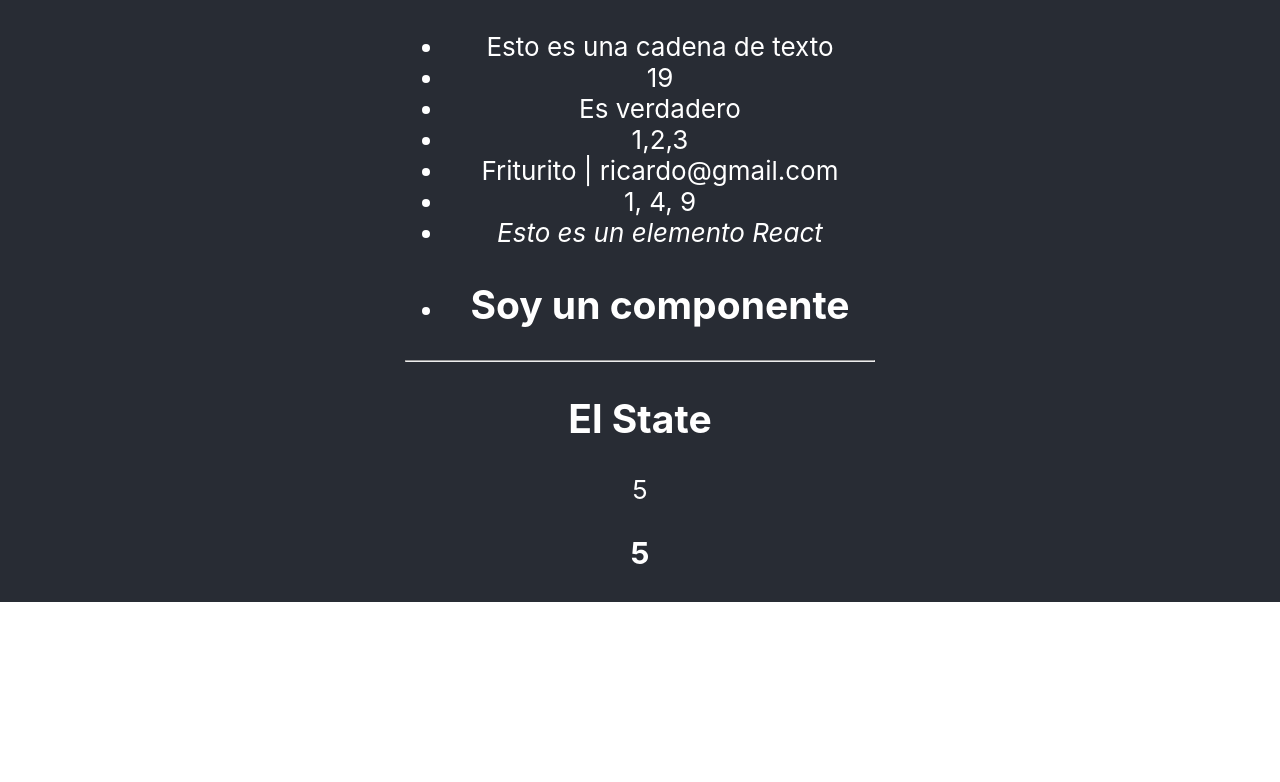
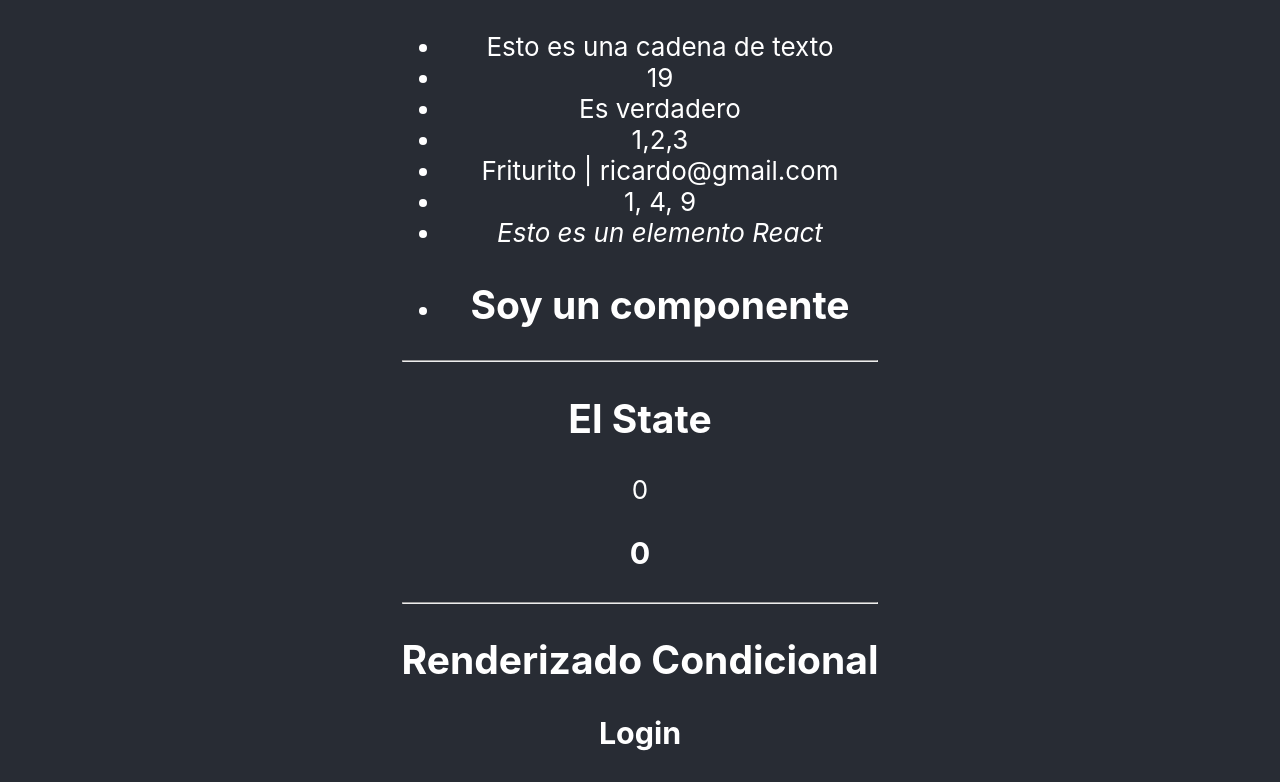
Before and after one commit to Friturito/Curso-De-React, a React (Create React App) app: page / in a window 1280 px wide. Shown: the part 1022-1804 px from the top of the page. Before the commit the page ends 1624 px from the top, so only its background shows below. Built offline with nearby package versions, Linux system fonts and the light colour scheme.

Commit message:
7. Renderizado Condicional + runAtStart Command from CodeSandbox

```diff
--- a/src/App.js
+++ b/src/App.js
@@ -4,6 +4,7 @@
 import Componente from "./components/Componente";
 import Propiedades from "./components/Propiedades";
 import Estado from "./components/Estado";
+import RenderizadoCondicional from "./components/RenderizadoCondicional";
 
 function App() {
   let nombre = "Ricardo";
@@ -51,6 +52,8 @@
           />
           <hr />
           <Estado />
+          <hr />
+          <RenderizadoCondicional />
         </section>
       </header>
     </div>
--- a/src/components/Estado.js
+++ b/src/components/Estado.js
@@ -17,11 +17,13 @@
       contandor: 0,
     };
     //Cambiar al estado
+    /*
     setInterval(() => {
       this.setState({
         contandor: this.state.contandor + 1,
       });
     }, 1000);
+  */
   }
   render() {
     return (
--- /dev/null
+++ b/src/components/RenderizadoCondicional.js
@@ -0,0 +1,33 @@
+import React, { Component } from "react";
+
+function Login() {
+  return (
+    <div>
+      <h3>Login</h3>
+    </div>
+  );
+}
+function Logout() {
+  return (
+    <div>
+      <h3>Logout</h3>
+    </div>
+  );
+}
+
+export default class RenderizadoCondicional extends Component {
+  constructor(props) {
+    super(props);
+    this.state = {
+      session: true,
+    };
+  }
+  render() {
+    return (
+      <div>
+        <h2>Renderizado Condicional</h2>
+        {this.state.session ? <Login /> : <Logout />}
+      </div>
+    );
+  }
+}
```
Also changed, not shown: .codesandbox/tasks.json.
